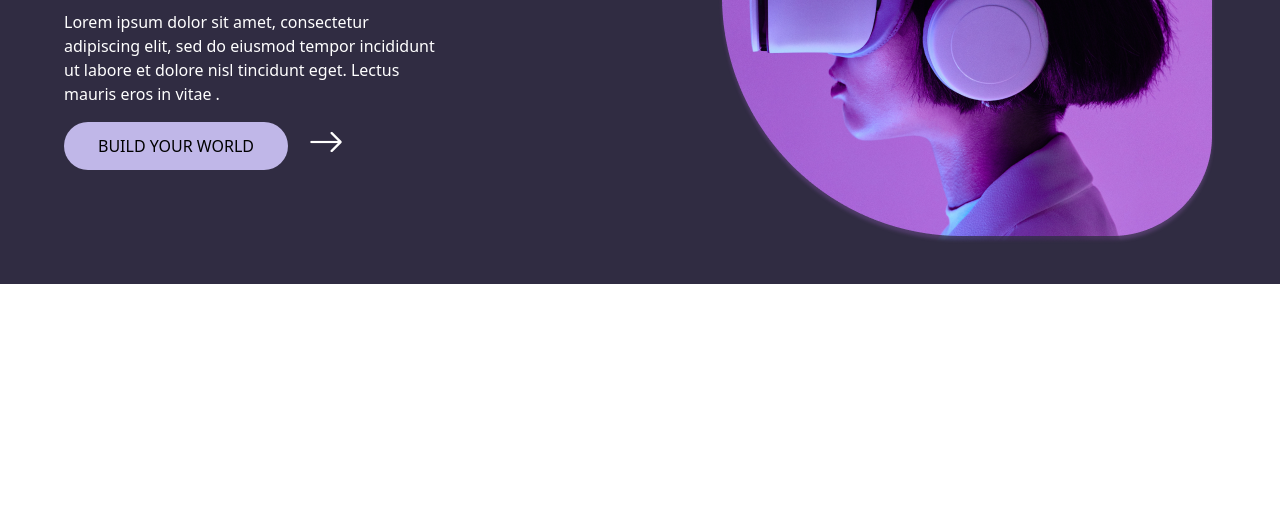
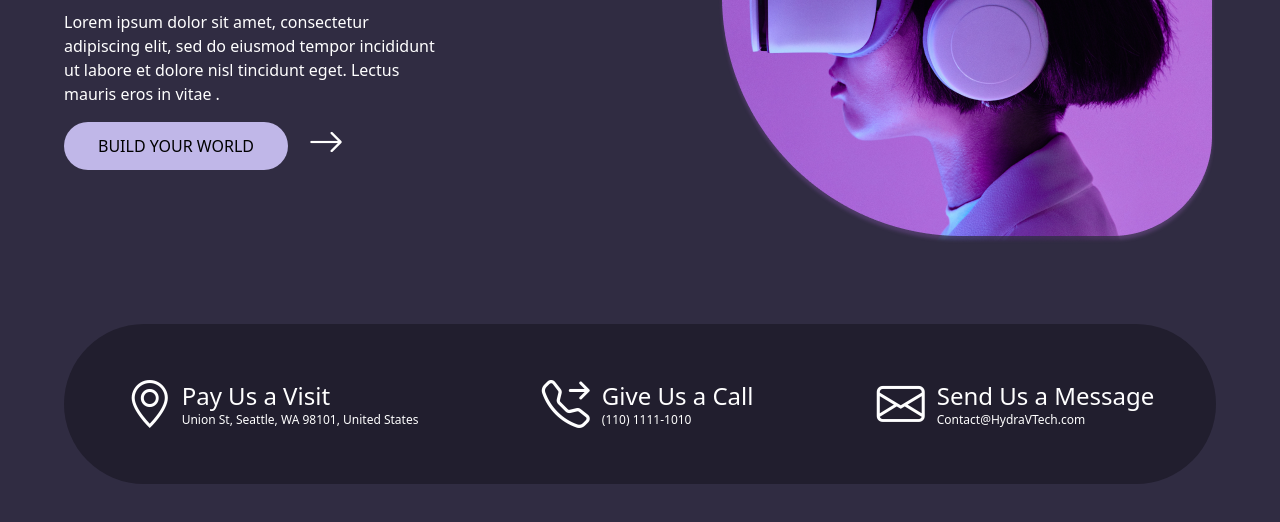
Before and after one commit to asilbekcodes/Hydra, a website: page src/index.html in a window 1280 px wide. Shown: the part 390-912 px from the top of the page. Before the commit the page ends 800 px from the top, so only its background shows below. Drawn offline with nearby package versions, Linux system fonts and the light colour scheme.

Commit message:
header add

```diff
--- a/src/index.html
+++ b/src/index.html
@@ -41,6 +41,29 @@
                 <img src="../assets/img/Mask group.png" alt="">
             </div>
         </div>
+        <div class="bg-[#211E2E] flex justify-around items-center text-white h-40 rounded-full mt-20">
+            <div class=" flex gap-2">
+                <i class="bi bi-geo-alt text-5xl"></i>
+                <div>
+                    <p class="text-2xl">Pay Us a Visit</p>
+                    <p class="text-xs">Union St, Seattle, WA 98101, United States</p>
+                </div>
+            </div>
+            <div class="flex gap-3">
+                <i class="bi bi-telephone-forward text-5xl"></i>
+                <div>
+                    <p class="text-2xl">Give Us a Call</p>
+                    <p class="text-xs">(110) 1111-1010</p>
+                </div>
+            </div>
+            <div class="flex gap-3">
+                <i class="bi bi-envelope text-5xl"></i>
+                <div>
+                    <p class="text-2xl">Send Us a Message</p>
+                    <p class="text-xs">Contact@HydraVTech.com</p>
+                </div>
+            </div>
+        </div>
     </div>
 </body>
 </html>
```
Also changed, not shown: README.md, src/output.css.
